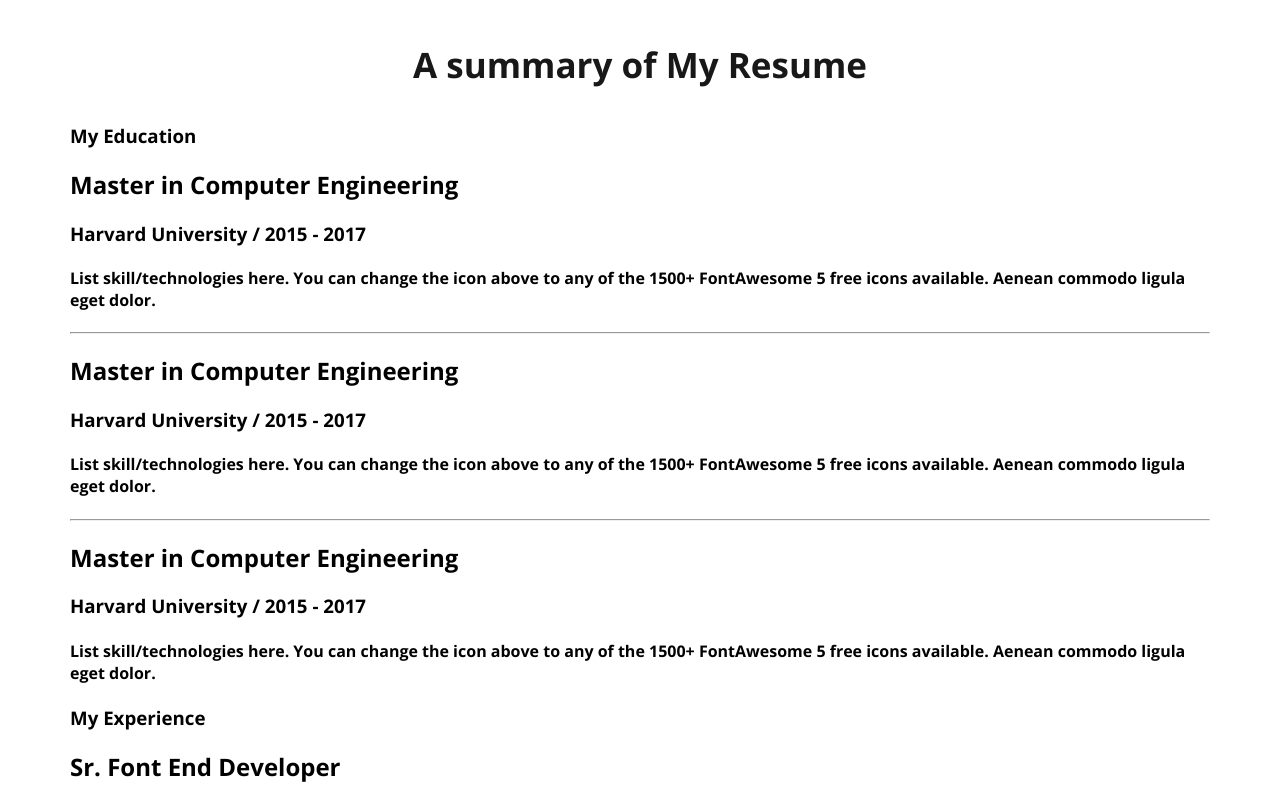
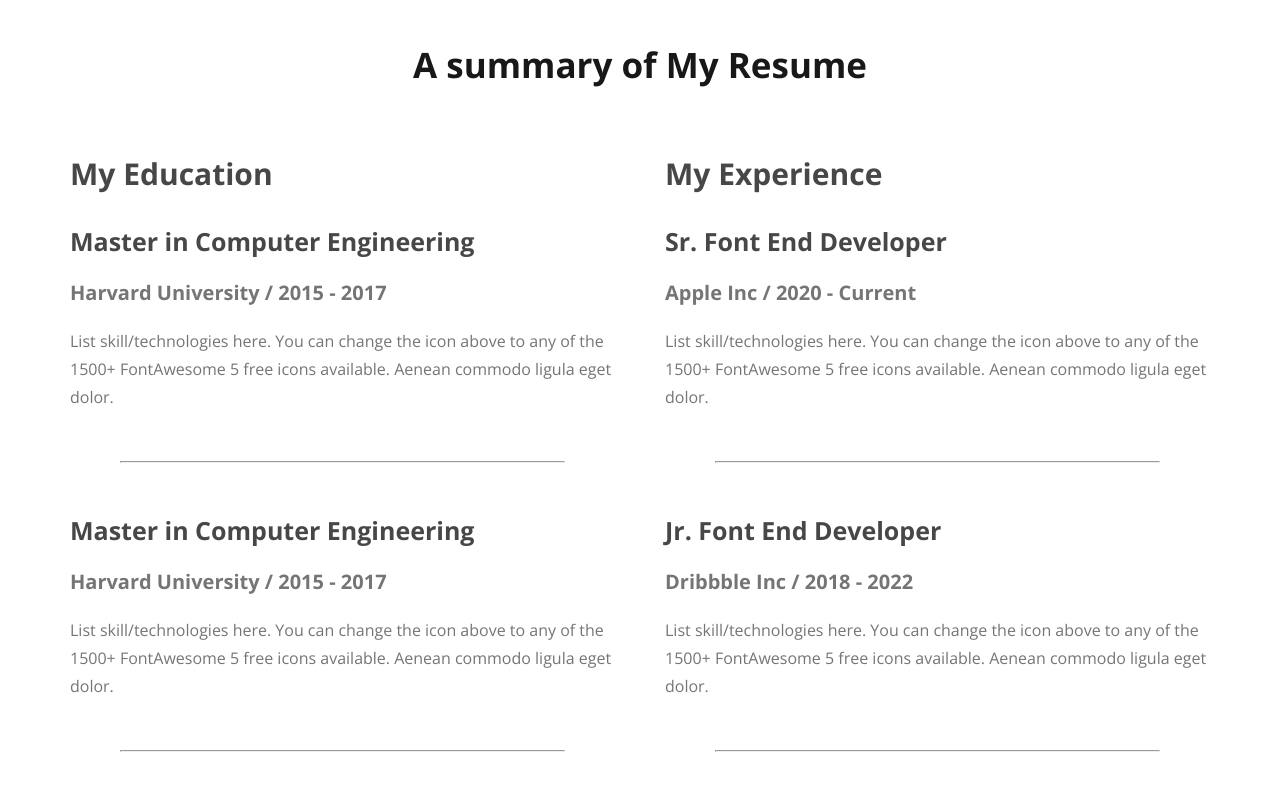
Before and after one commit to rhMahedi/webdeveloper-portfolio, a plain HTML site: page index.html in a window 1280 px wide. Shown: the part 2160-2959 px from the top of the page. Drawn offline with nearby package versions, Linux system fonts and the light colour scheme.

Commit message:
finesd the resume

```diff
--- a/index.html
+++ b/index.html
@@ -116,7 +116,7 @@
 
         <div class="resume-colam">
 
-          <h3 class="resume-tittle">My Education</h3>
+          <h3 class="resume-tittlee">My Education</h3>
 
           <div class="resume-item">
             <h2 class="resume-title">Master in Computer Engineering</h2>
@@ -143,7 +143,7 @@
 
 
         <div class="resume-colam">
-          <h3 class="resume-tittle">My Experience</h3>
+          <h3 class="resume-tittlee">My Experience</h3>
           <div class="resume-item">
             <h2 class="resume-title">Sr. Font End Developer</h2>
             <h3 class="resume-insti">Apple Inc / 2020 - Current</h3>
--- a/style/style.css
+++ b/style/style.css
@@ -180,3 +180,35 @@
 }
 
 /* resume section  */
+
+.resume-container{
+  display: flex;
+  gap: 50px;
+}
+.resume-container hr{
+  margin: 50px;
+}
+
+.resume-tittlee{
+color:  #474747;
+font-size: 30px;
+font-weight: 700;
+
+}
+.resume-title{
+color: #474747;
+font-size: 25px;
+font-weight: 700;
+
+}
+.resume-insti{
+  color:#757575;
+font-size: 20px;
+font-weight: 600;
+}
+.resume-des{
+color:#757575;
+font-size: 16px;
+font-weight: 400;
+line-height: 28px;
+}
```
